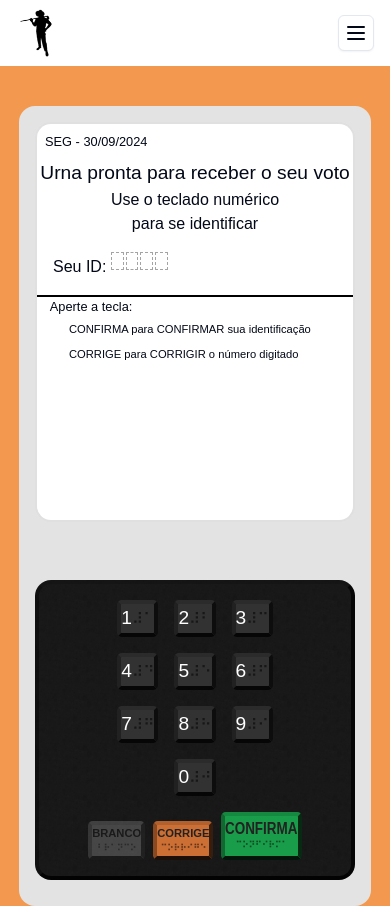
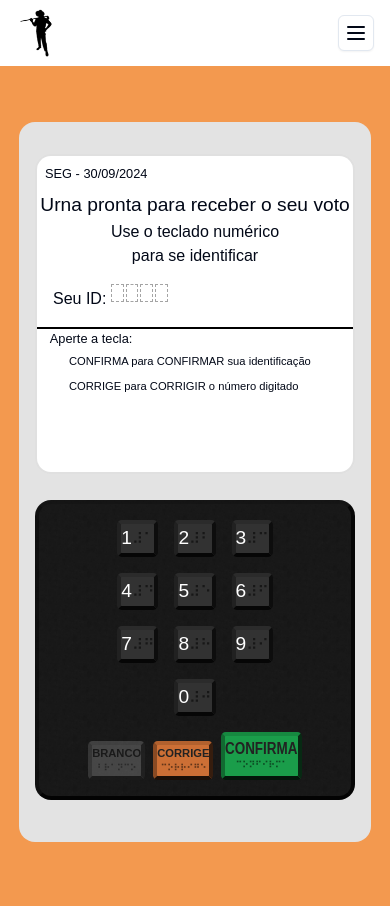
Before and after one commit to mtsteo/capitaoburaco, a Next.js app: page /vote in a window 390 px wide. After the commit the page ends 844 px from the top, so only its background shows below. Built offline with nearby package versions, Linux system fonts and the light colour scheme.

Commit message:
fix: style fixing

```diff
--- a/app/vote/components/VoteMachine/vote-machine.module.scss
+++ b/app/vote/components/VoteMachine/vote-machine.module.scss
@@ -1,4 +1,5 @@
 .machine {
+  margin-top: 10rem;
   width: 50rem;
   height: 25rem;
   gap: 1rem;
@@ -10,21 +11,22 @@
   padding: 0 1rem;
   border-radius: 1rem;
 
+  @media screen and (max-width: 600px) {
+  justify-content: center;
 
-  @media screen and (max-width: 600px) {
+    margin-top: 1rem;
     flex-direction: column;
-    height: 50rem;
+    height: 45rem;
     width: 22rem;
   }
 
   .screen {
-    width: 28rem;
-    height: 17rem;
+    width: 25rem;
+    height: 20rem;
     border: 2px solid #e0e0e0;
     border-radius: 1rem;
 
     @media screen and (max-width: 600px) {
-      height: 25rem;
       width: 20rem;
     }
   }
```
